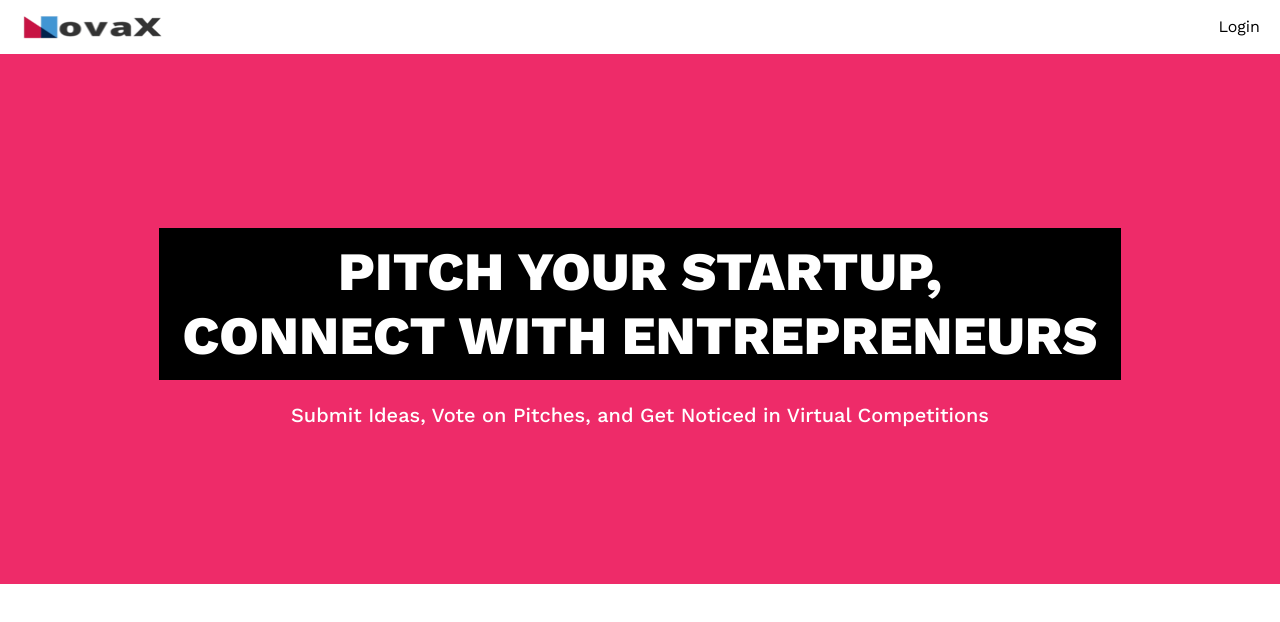
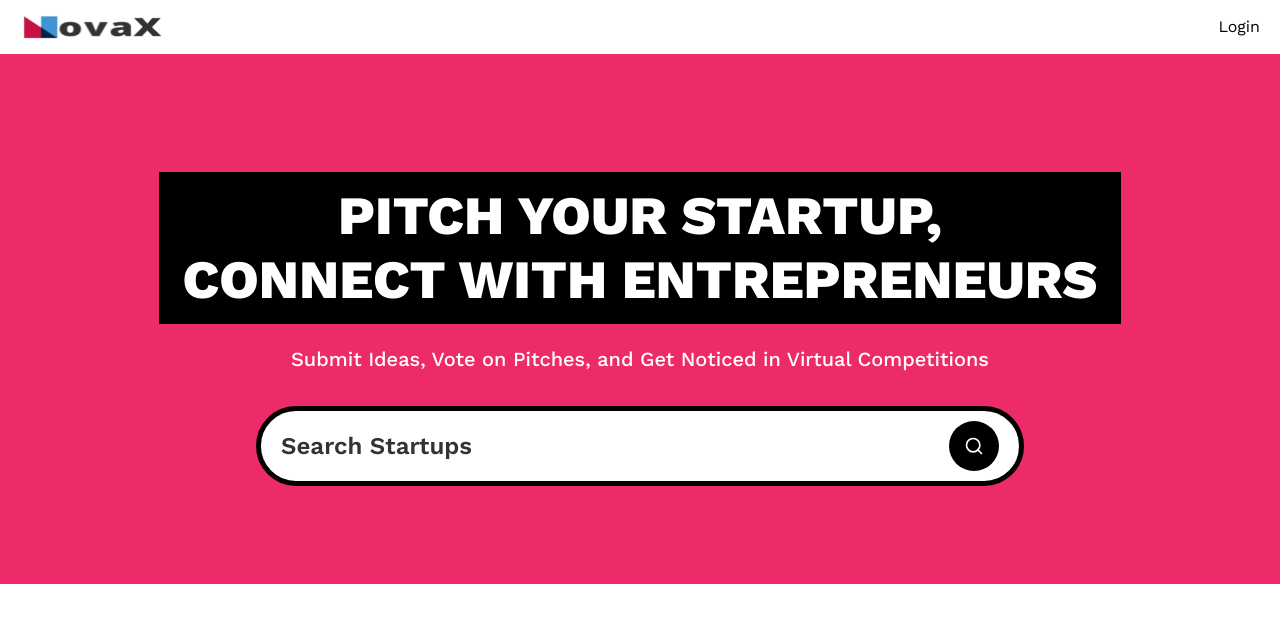
Before and after one commit to SwapnilBhattacharya05/Startup_Pitch_App_NextJS, a Next.js app: page / in a window 1280 px wide. Shown: the top 622 px of the page. Built offline with nearby package versions, Linux system fonts and the light colour scheme; no server answers.

Commit message:
Create Search Form

```diff
--- a/app/(root)/layout.tsx
+++ b/app/(root)/layout.tsx
@@ -1,4 +1,4 @@
-import Navbar from "@/app/components/Navbar";
+import Navbar from "@/components/Navbar";
 
 // READONLY SINCE NOT GONNA MODIFY IT
 export default function Layout({
--- a/app/(root)/page.tsx
+++ b/app/(root)/page.tsx
@@ -1,4 +1,11 @@
-export default function Home() {
+import SearchForm from "@/components/SearchForm";
+
+export default async function Home({
+  searchParams,
+}: {
+  searchParams: Promise<{ query: string }>;
+}) {
+  const query = (await searchParams).query;
   return (
     <>
       <section className="pink_container">
@@ -9,7 +16,7 @@
         <p className="sub-heading !max-w-3xl">
           Submit Ideas, Vote on Pitches, and Get Noticed in Virtual Competitions
         </p>
-
+        <SearchForm query={query} />
       </section>
     </>
   );
--- /dev/null
+++ b/components/SearchForm.tsx
@@ -0,0 +1,25 @@
+import React from "react";
+import Form from "next/form";
+import SearchFormReset from "@/components/SearchFormReset";
+import { Search } from "lucide-react";
+
+const SearchForm = ({ query }: { query?: string }) => {
+  return (
+    <Form className="search-form" action="/" scroll={false}>
+      <input
+        name="query"
+        defaultValue={query}
+        className="search-input"
+        placeholder="Search Startups"
+      />
+      <div className="flex gap-2">
+        {query && <SearchFormReset />}
+        <button type="submit" className="search-btn text-white">
+          <Search className="size-5" />
+        </button>
+      </div>
+    </Form>
+  );
+};
+
+export default SearchForm;
--- /dev/null
+++ b/components/SearchFormReset.tsx
@@ -0,0 +1,21 @@
+"use client";
+
+import { X } from "lucide-react";
+import Link from "next/link";
+
+const SearchFormReset = () => {
+  const reset = () => {
+    const form = document.querySelector(".search-form") as HTMLFormElement; // SINCE USING TYPESCRIPT
+
+    if (form) form.reset();
+  };
+  return (
+    <button type="reset" onClick={reset}>
+      <Link href="/" className="search-btn text-white">
+        <X className="size-5" />
+      </Link>
+    </button>
+  );
+};
+
+export default SearchFormReset;
--- /dev/null
+++ b/components/ui/button.tsx
@@ -0,0 +1,57 @@
+import * as React from "react"
+import { Slot } from "@radix-ui/react-slot"
+import { cva, type VariantProps } from "class-variance-authority"
+
+import { cn } from "@/lib/utils"
+
+const buttonVariants = cva(
+  "inline-flex items-center justify-center gap-2 whitespace-nowrap rounded-md text-sm font-medium transition-colors focus-visible:outline-none focus-visible:ring-1 focus-visible:ring-ring disabled:pointer-events-none disabled:opacity-50 [&_svg]:pointer-events-none [&_svg]:size-4 [&_svg]:shrink-0",
+  {
+    variants: {
+      variant: {
+        default:
+          "bg-primary text-primary-foreground shadow hover:bg-primary/90",
+        destructive:
+          "bg-destructive text-destructive-foreground shadow-sm hover:bg-destructive/90",
+        outline:
+          "border border-input bg-background shadow-sm hover:bg-accent hover:text-accent-foreground",
+        secondary:
+          "bg-secondary text-secondary-foreground shadow-sm hover:bg-secondary/80",
+        ghost: "hover:bg-accent hover:text-accent-foreground",
+        link: "text-primary underline-offset-4 hover:underline",
+      },
+      size: {
+        default: "h-9 px-4 py-2",
+        sm: "h-8 rounded-md px-3 text-xs",
+        lg: "h-10 rounded-md px-8",
+        icon: "h-9 w-9",
+      },
+    },
+    defaultVariants: {
+      variant: "default",
+      size: "default",
+    },
+  }
+)
+
+export interface ButtonProps
+  extends React.ButtonHTMLAttributes<HTMLButtonElement>,
+    VariantProps<typeof buttonVariants> {
+  asChild?: boolean
+}
+
+const Button = React.forwardRef<HTMLButtonElement, ButtonProps>(
+  ({ className, variant, size, asChild = false, ...props }, ref) => {
+    const Comp = asChild ? Slot : "button"
+    return (
+      <Comp
+        className={cn(buttonVariants({ variant, size, className }))}
+        ref={ref}
+        {...props}
+      />
+    )
+  }
+)
+Button.displayName = "Button"
+
+export { Button, buttonVariants }
--- a/package.json
+++ b/package.json
@@ -14,6 +14,7 @@
     "react-dom": "$react-dom"
   },
   "dependencies": {
+    "@radix-ui/react-slot": "^1.1.2",
     "@tailwindcss/typography": "^0.5.16",
     "class-variance-authority": "^0.7.1",
     "clsx": "^2.1.1",
```
Also changed, not shown: components/Navbar.tsx (renamed from app/components/Navbar.tsx), 1 other file (tests, documents, lock files or other folders).
